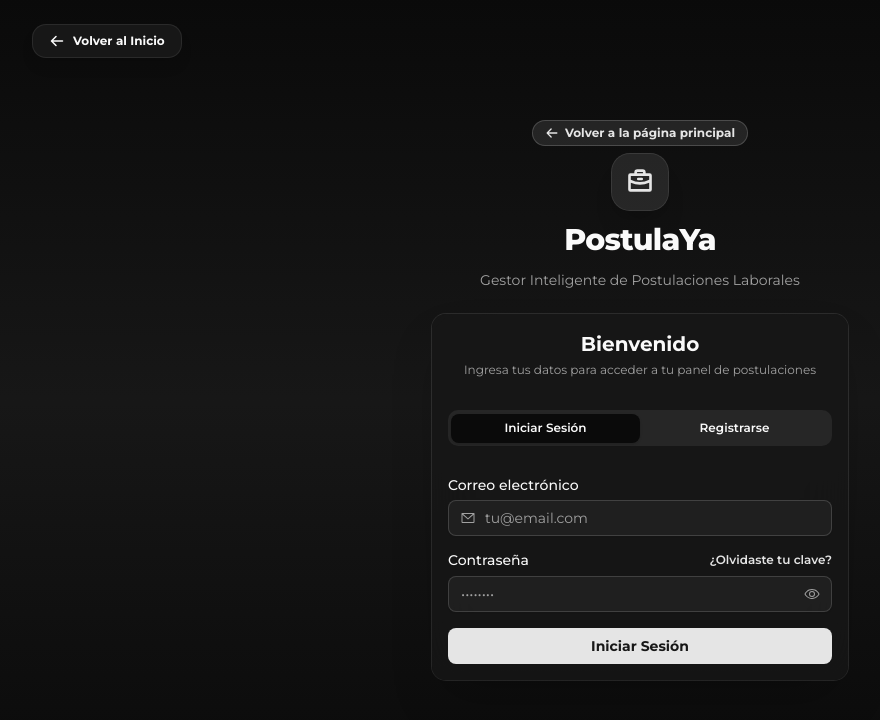
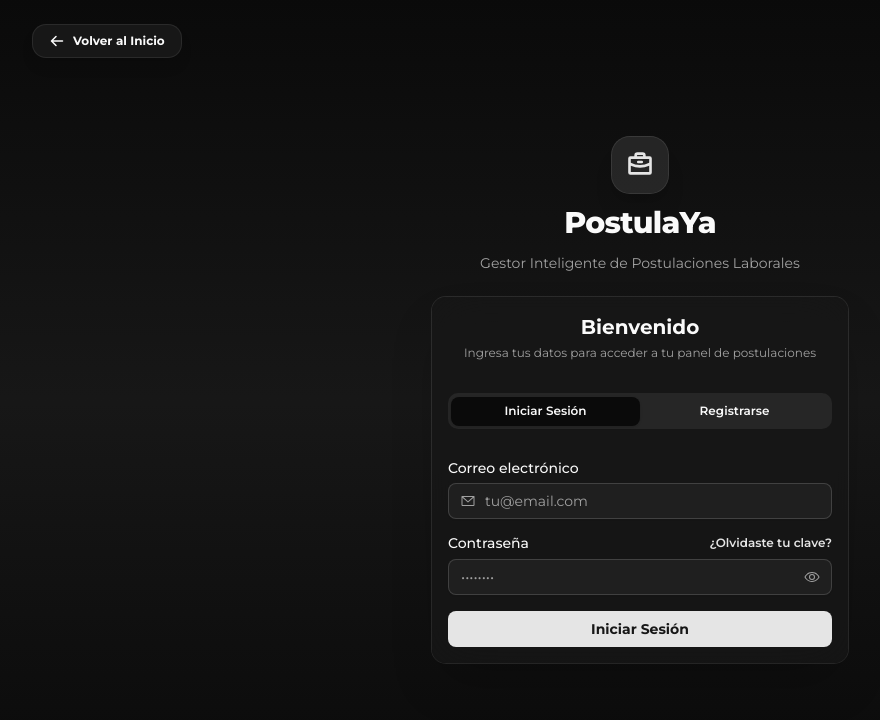
Before and after one commit to Zebkazz01/gestor_postulaciones, a Next.js app: page /login in a window 1280 px wide. Shown: the top 720 px of the page, without its empty margins (0-880 px from the left). Built offline with nearby package versions, Linux system fonts and the light colour scheme.

Commit message:
fix(login-ui): retirado enlace duplicado centrado en la vista de login dejando exclusivamente el boton fijo superior izquierdo

```diff
--- a/src/app/login/page.tsx
+++ b/src/app/login/page.tsx
@@ -218,16 +218,6 @@ export default function LoginPage() {
       </div>
 
       <div className="sm:mx-auto sm:w-full sm:max-w-md text-center space-y-3 z-10 pt-12 sm:pt-0">
-        {/* Inline Center Link Back to Home */}
-        <div className="flex justify-center mb-2">
-          <Link
-            href="/"
-            className="inline-flex items-center gap-1.5 text-xs font-bold text-primary hover:underline bg-primary/10 px-3 py-1 rounded-full border border-primary/20"
-          >
-            <ArrowLeft className="h-3.5 w-3.5" weight="bold" />
-            Volver a la página principal
-          </Link>
-        </div>
 
         <div className="inline-flex h-14 w-14 items-center justify-center rounded-2xl bg-primary/10 text-primary shadow-xl ring-1 ring-primary/20">
           <Briefcase className="h-7 w-7" weight="bold" />
```
